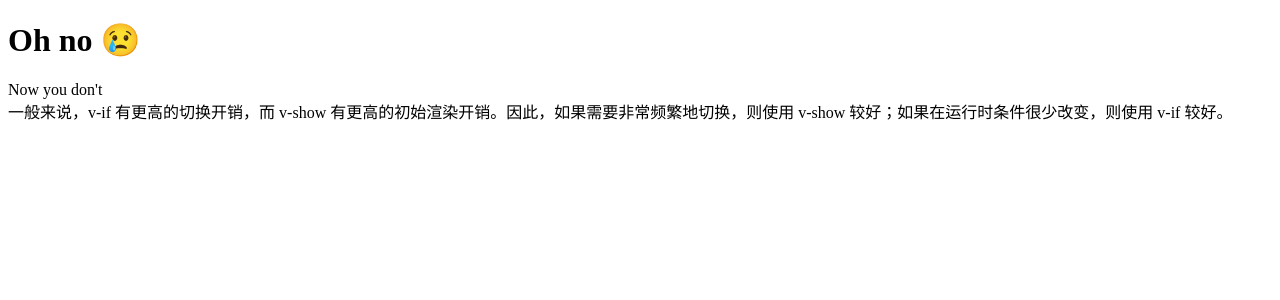
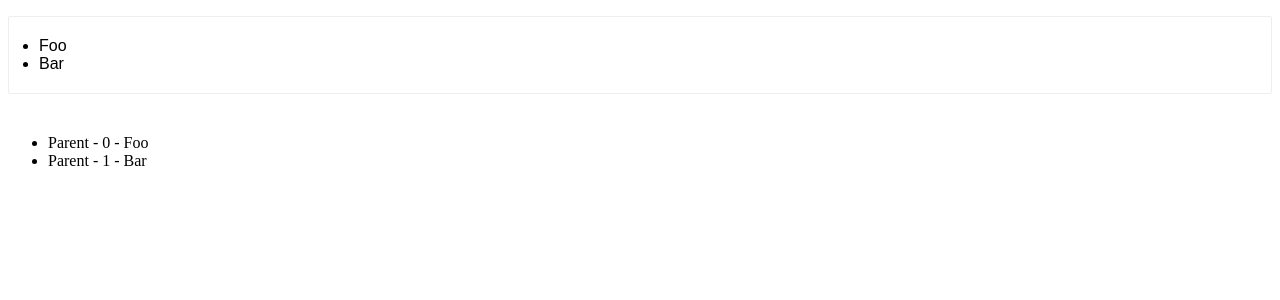
Before and after one commit to dearmark/Vue3-Typescript-Vite, a Vue app: page / in a window 1280 px wide. Shown: the top 300 px of the page. Built offline with nearby package versions, Linux system fonts and the light colour scheme.

Commit message:
Update App.vue

```diff
--- a/src/App.vue
+++ b/src/App.vue
@@ -1,18 +1,14 @@
 <template>
-  <h1 v-if="awesome">Vue is awesome!</h1>
-  <h1 v-else>Oh no 😢</h1>
-
-  <div v-if="Math.random() > 0.5">Now you see me</div>
-  <div v-else>Now you don't</div>
-  <h1 v-show="ok">Hello!</h1>
-  一般来说，v-if 有更高的切换开销，而 v-show 有更高的初始渲染开销。因此，如果需要非常频繁地切换，则使用 v-show 较好；如果在运行时条件很少改变，则使用 v-if 较好。
-
+  <ul id="array-rendering" class="demo">
+    <li v-for="item in items" :key="item.message">{{ item.message }}</li>
+  </ul>
+  <ul id="array-with-index">
+    <li v-for="(item, index) in items">{{ parentMessage }} - {{ index }} - {{ item.message }}</li>
+  </ul>
 </template>
 <script setup lang="ts" >
-const awesome = false
-const ok = false
-
-
+const items = [{ message: 'Foo' }, { message: 'Bar' }]
+const parentMessage = 'Parent'
 </script>
 
 <style>
```
